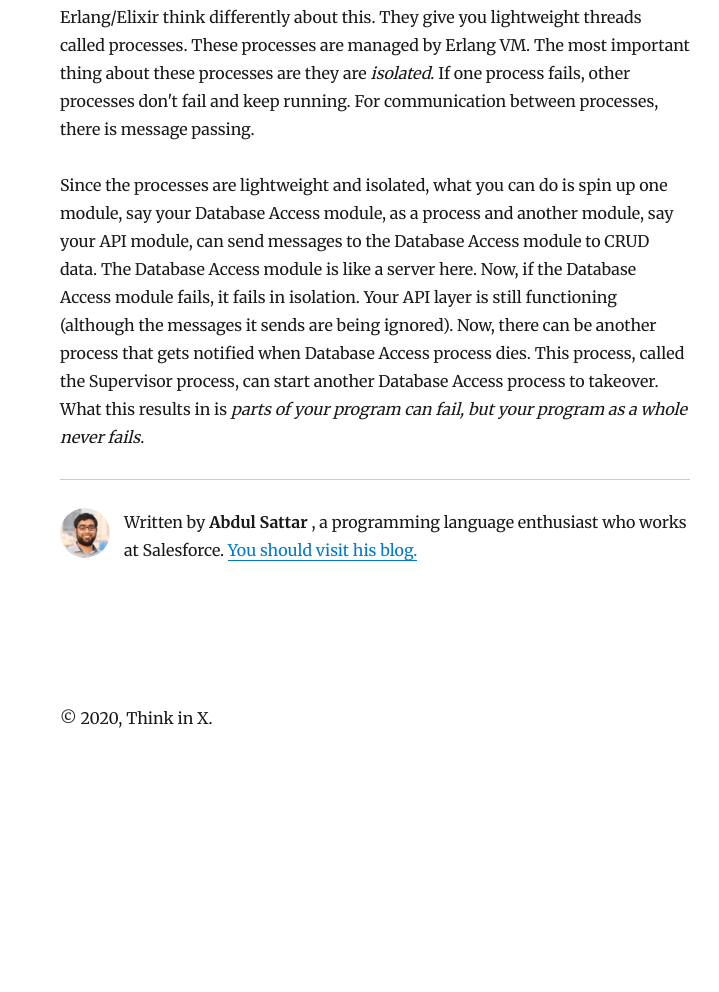
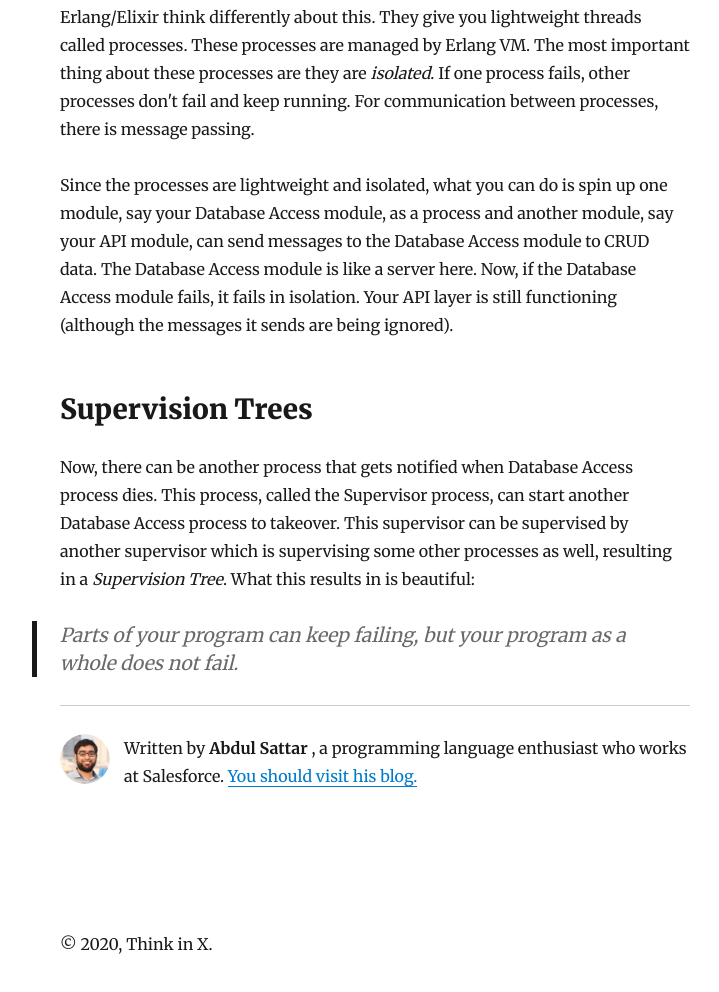
Before and after one commit to abdulsattar/thinkinx, a Gatsby site: page /elixir/ in a window 1280 px wide. Shown: the part 531-1523 px from the top of the page, without its empty margins (265-984 px from the left). Before the commit the page ends 1305 px from the top, so only its background shows below. Built offline with nearby package versions, Linux system fonts and the light colour scheme; Gatsby itself is replaced by a stand-in of ours; some packages are replaced by stand-ins of ours.

Commit message:
Add more stuff to Elixir

```diff
--- a/content/blog/elixir/index.md
+++ b/content/blog/elixir/index.md
@@ -14,4 +14,10 @@ In most of the programming languages we have operating system threads which are
 
 Erlang/Elixir think differently about this. They give you lightweight threads called processes. These processes are managed by Erlang VM. The most important thing about these processes are they are _isolated_. If one process fails, other processes don't fail and keep running. For communication between processes, there is message passing.
 
-Since the processes are lightweight and isolated, what you can do is spin up one module, say your Database Access module, as a process and another module, say your API module, can send messages to the Database Access module to CRUD data. The Database Access module is like a server here. Now, if the Database Access module fails, it fails in isolation. Your API layer is still functioning (although the messages it sends are being ignored). Now, there can be another process that gets notified when Database Access process dies. This process, called the Supervisor process, can start another Database Access process to takeover. What this results in is _parts of your program can fail, but your program as a whole never fails_.
+Since the processes are lightweight and isolated, what you can do is spin up one module, say your Database Access module, as a process and another module, say your API module, can send messages to the Database Access module to CRUD data. The Database Access module is like a server here. Now, if the Database Access module fails, it fails in isolation. Your API layer is still functioning (although the messages it sends are being ignored).
+
+## Supervision Trees
+
+Now, there can be another process that gets notified when Database Access process dies. This process, called the Supervisor process, can start another Database Access process to takeover. This supervisor can be supervised by another supervisor which is supervising some other processes as well, resulting in a _Supervision Tree_. What this results in is beautiful:
+
+> Parts of your program can keep failing, but your program as a whole does not fail.
```
